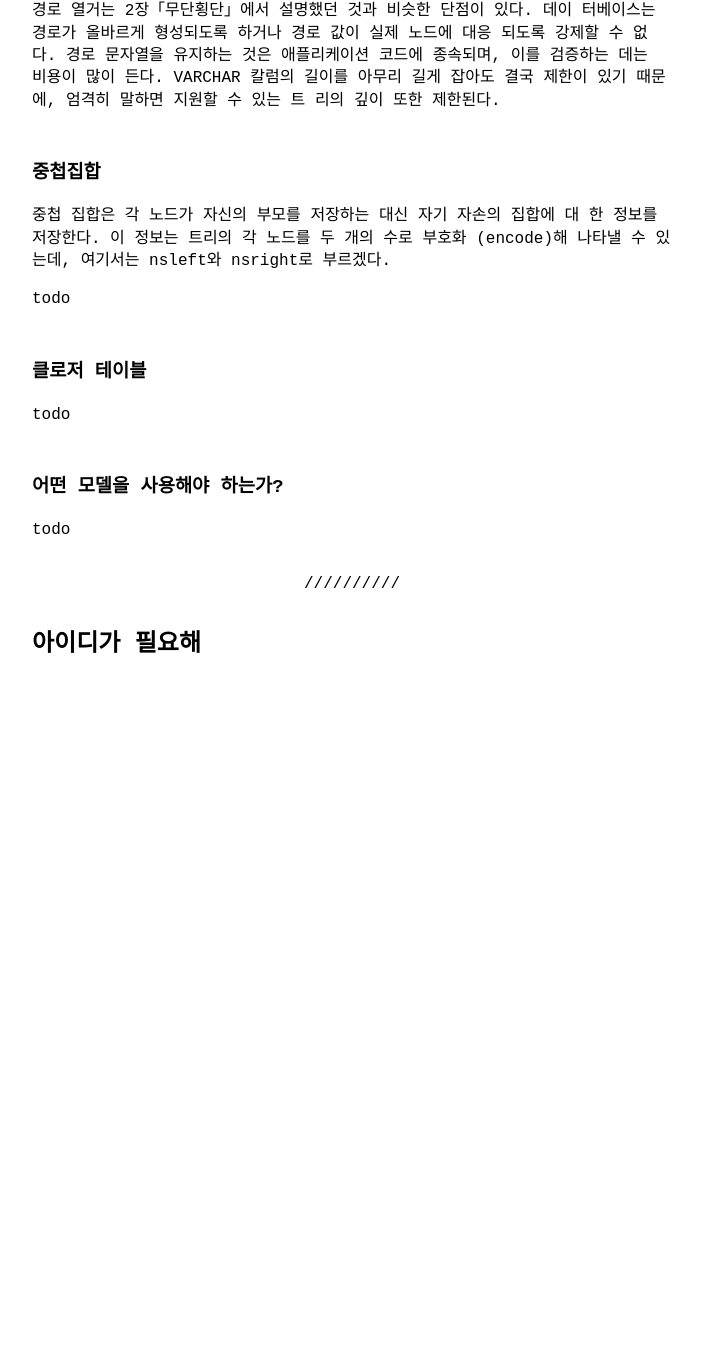
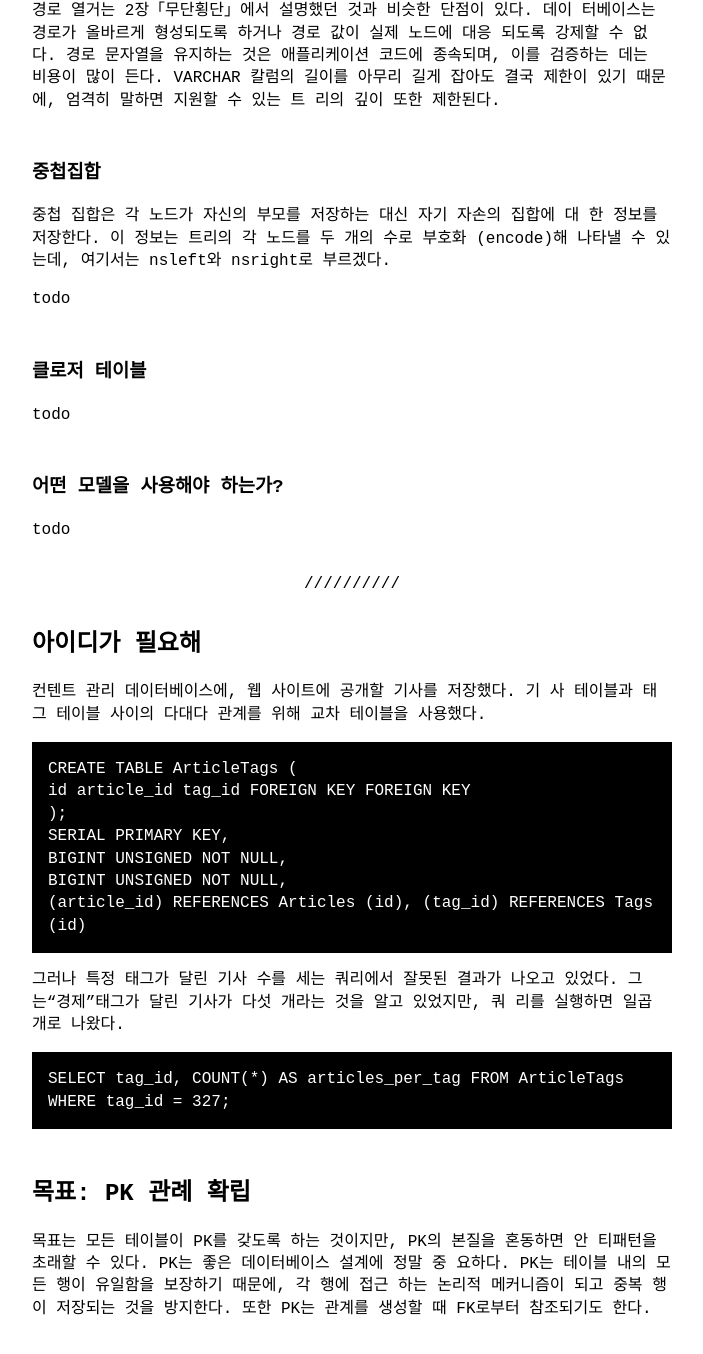
Before and after one commit to khjzzm/khjzzm.github.io, a Jekyll site: the page built from _posts/2023-07-31-SQL-AntiPatterns.md, in a window 1280 px wide and 1400 px high, scrolled down 11240 px. Shown: the top 1354 px of the window, without its empty margins (288-991 px from the left). Built offline with Jekyll 4.4.1, drawn with Linux system fonts in a browser that asks for light colours; before the commit the page ends 11985 px from its top, so only the background shows below that.

Commit message:
아이디가 필요해

```diff
--- a/_posts/2023-07-31-SQL-AntiPatterns.md
+++ b/_posts/2023-07-31-SQL-AntiPatterns.md
@@ -388,3 +388,24 @@ todo
 ---------
 
 # 아이디가 필요해
+컨텐트 관리 데이터베이스에, 웹 사이트에 공개할 기사를 저장했다. 기 사 테이블과 태그 테이블 사이의 다대다 관계를 위해 교차 테이블을 사용했다.
+~~~sql
+CREATE TABLE ArticleTags (
+id article_id tag_id FOREIGN KEY FOREIGN KEY
+);
+SERIAL PRIMARY KEY,
+BIGINT UNSIGNED NOT NULL,
+BIGINT UNSIGNED NOT NULL,
+(article_id) REFERENCES Articles (id), (tag_id) REFERENCES Tags (id)
+~~~
+그러나 특정 태그가 달린 기사 수를 세는 쿼리에서 잘못된 결과가 나오고 있었다. 그는“경제”태그가 달린 기사가 다섯 개라는 것을 알고 있었지만, 쿼 리를 실행하면 일곱 개로 나왔다.
+
+~~~sql
+SELECT tag_id, COUNT(*) AS articles_per_tag FROM ArticleTags
+WHERE tag_id = 327;
+~~~
+
+## 목표: PK 관례 확립
+목표는 모든 테이블이 PK를 갖도록 하는 것이지만, PK의 본질을 혼동하면 안 티패턴을 초래할 수 있다.
+PK는 좋은 데이터베이스 설계에 정말 중 요하다. PK는 테이블 내의 모든 행이 유일함을 보장하기 때문에, 각 행에 접근
+하는 논리적 메커니즘이 되고 중복 행이 저장되는 것을 방지한다. 또한 PK는 관계를 생성할 때 FK로부터 참조되기도 한다.
```
